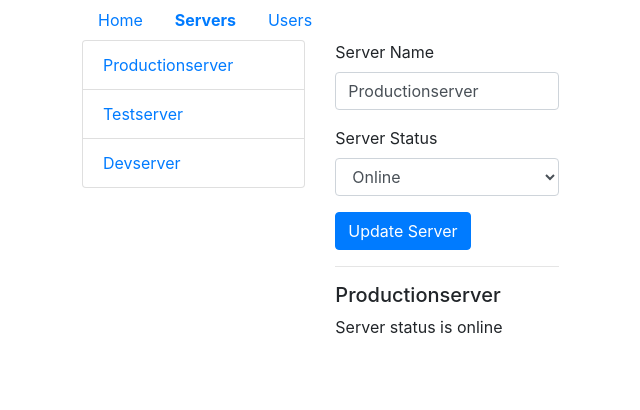
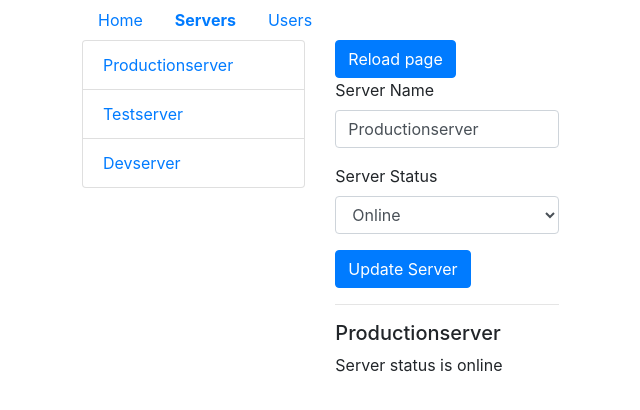
Before and after one commit to lukalid/routing-practise, an Angular app: page /servers in a window 1280 px wide. Shown: the top 410 px of the page, without its empty margins (3-643 px from the left). Built offline with nearby package versions, Linux system fonts and the light colour scheme.

Commit message:
Relative routing

```diff
--- a/src/app/servers/servers.component.html
+++ b/src/app/servers/servers.component.html
@@ -10,6 +10,7 @@
     </div>
   </div>
   <div class="col-xs-12 col-sm-4">
+    <button class="btn btn-primary" (click)="onReload()">Reload page</button>
     <app-edit-server></app-edit-server>
     <hr>
     <app-server></app-server>
--- a/src/app/servers/servers.component.ts
+++ b/src/app/servers/servers.component.ts
@@ -1,5 +1,6 @@
 import { Component, OnInit } from '@angular/core';
 import { ServersService } from './servers.service';
+import { ActivatedRoute, Router } from '@angular/router';
 
 @Component({
   selector: 'app-servers',
@@ -9,10 +10,15 @@
 export class ServersComponent implements OnInit {
   private servers: {id: number, name: string, status: string}[] = [];
 
-  constructor(private serversService: ServersService) { }
+  constructor(private serversService: ServersService, private router: Router, private activatedRoute: ActivatedRoute) { }
 
   ngOnInit() {
     this.servers = this.serversService.getServers();
   }
 
+  onReload() {
+    // this.router.navigate(['servers'], { relativeTo:  this.activatedRoute});
+    this.router.navigate(['servers']); // relativeTo: rootRoute
+  }
+
 }
```
